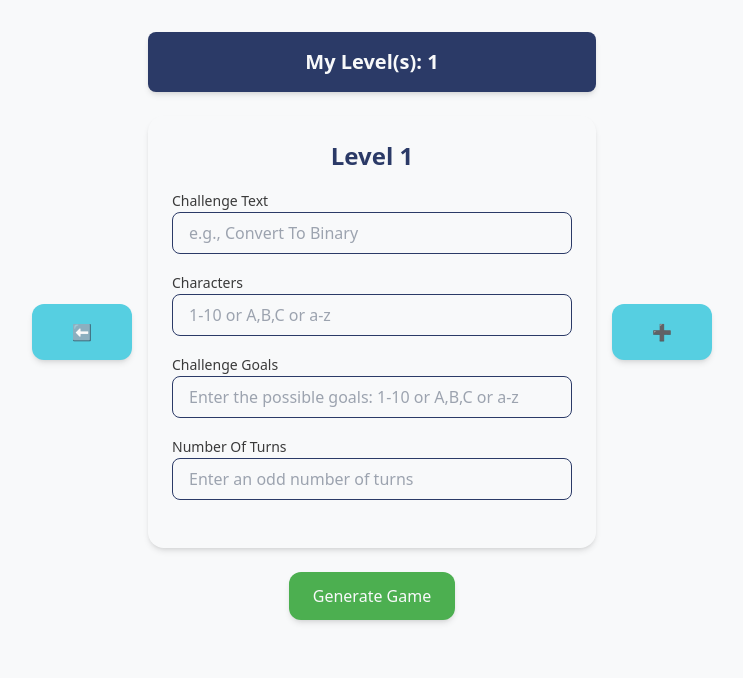
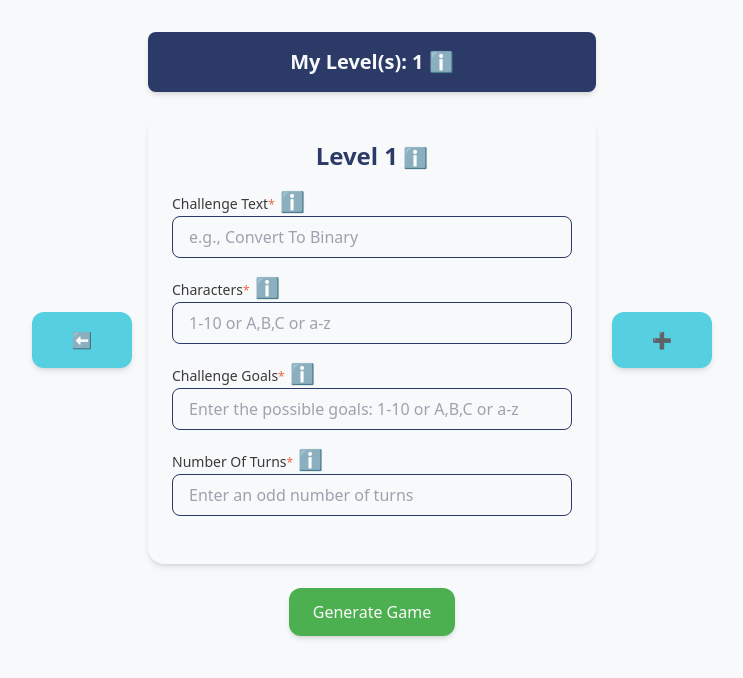
Before and after one commit to EyadTamer999/Bachelor, a Next.js app in the folder instructor-portal/: page /space-invaders in a window 1280 px wide. Shown: the top 678 px of the page, without its empty margins (268-1011 px from the left). Built offline with nearby package versions, Linux system fonts and the light colour scheme; no server answers.

Commit message:
feat: add Tooltip component and integrate it into DiagnoseCreator for enhanced user guidance

```diff
--- /dev/null
+++ b/instructor-portal/src/app/shared/ToolTip.jsx
@@ -0,0 +1,53 @@
+import { useState, useRef } from "react";
+
+const Tooltip = ({ children, content, position = "top" }) => {
+    const [isVisible, setIsVisible] = useState(false);
+    const tooltipRef = useRef(null);
+
+    const toggleTooltip = (visible) => {
+        setIsVisible(visible);
+    };
+
+    return (
+        <div className="relative">
+            {/* Trigger element */}
+            <div
+                onMouseEnter={() => toggleTooltip(true)}
+                onMouseLeave={() => toggleTooltip(false)}
+                onFocus={() => toggleTooltip(true)}
+                onBlur={() => toggleTooltip(false)}
+            >
+                {children}
+            </div>
+
+            {/* Tooltip */}
+            {isVisible && (
+                <div
+                    ref={tooltipRef}
+                    className={`absolute z-50 w-max max-w-xs px-3 py-2 text-sm text-white bg-gray-800 rounded shadow-lg transition-opacity duration-200 ${position === "top"
+                        ? "bottom-full left-1/2 transform -translate-x-1/2 mb-2"
+                        : position === "right"
+                            ? "top-1/2 left-full transform -translate-y-1/2 ml-2"
+                            : position === "bottom"
+                                ? "top-full left-1/2 transform -translate-x-1/2 mt-2"
+                                : "top-1/2 right-full transform -translate-y-1/2 mr-2"
+                        }`}
+                >
+                    {content}
+                    <span
+                        className={`absolute ${position === "top"
+                            ? "top-full left-1/2 transform -translate-x-1/2 border-t-gray-800"
+                            : position === "right"
+                                ? "right-full top-1/2 transform -translate-y-1/2 border-r-gray-800"
+                                : position === "bottom"
+                                    ? "bottom-full left-1/2 transform -translate-x-1/2 border-b-gray-800"
+                                    : "left-full top-1/2 transform -translate-y-1/2 border-l-gray-800"
+                            } w-0 h-0 border-[6px] border-transparent`}
+                    />
+                </div>
+            )}
+        </div>
+    );
+};
+
+export default Tooltip;
--- a/instructor-portal/src/app/space-invaders/page.tsx
+++ b/instructor-portal/src/app/space-invaders/page.tsx
@@ -2,6 +2,7 @@
 
 import React, { useState } from "react";
 import { generateSpaceInvaderGame } from "@/utils/fetchApi";
+import Tooltip from "@/app/shared/ToolTip";
 
 export default function SpaceInvaders() {
   const [currentLevel, setCurrentLevel] = useState(1);
@@ -170,10 +171,15 @@ export default function SpaceInvaders() {
   return (
     <div className="flex flex-col items-center bg-neutral-white min-h-screen px-4 py-8 lg:px-16">
       <div className="mb-6 w-full max-w-md text-center space-y-2">
+        <Tooltip
+          content="The Level(s) you have created for the game."
+          position="bottom"
+        >
           <h2 className="bg-primary text-neutral-white px-5 py-3 rounded-lg shadow-md text-lg font-semibold md:text-xl lg:px-8 lg:py-4">
             My Level(s): {levels.length > 0 ? levels.length : 1}
+            {"  ℹ️"}
           </h2>
-
+        </Tooltip>
         {warning && (
           <div className="text-error font-medium text-center bg-error-light p-3 rounded-lg">
             {warning}
@@ -201,6 +207,7 @@ export default function SpaceInvaders() {
       </div>
 
       <div className="flex items-center w-full justify-center space-x-4">
+        <Tooltip content="Go to previous level" position="bottom">
           <button
             onClick={handleDecrementLevel}
             className="bg-secondary hover:bg-accent-green text-neutral-white px-3 py-3 rounded-xl shadow-md focus:ring focus:ring-secondary-light transition-transform md:px-10 md:py-4"
@@ -208,18 +215,32 @@ export default function SpaceInvaders() {
           >
             ⬅️
           </button>
+        </Tooltip>
 
         <div className="bg-neutral-light rounded-2xl p-6 w-full max-w-md shadow-md">
           <div className="mb-4">
+            <Tooltip
+              content="The current level you are working on"
+              position="top"
+            >
               <h3 className="text-center text-primary font-semibold text-xl md:text-2xl">
                 Level {currentLevel}
+                <span className="text-lg md:text-xl">{"  ℹ️"}</span>
               </h3>
+            </Tooltip>
           </div>
 
           <div className="mb-4">
+            <Tooltip
+              content="The objective text that will be displayed in the game"
+              position="top"
+            >
               <label className="text-sm font-medium text-neutral-dark">
                 Challenge Text
+                <span className="text-xs text-error">*</span>
+                <span className="text-lg md:text-xl">{"  ℹ️"}</span>
               </label>
+            </Tooltip>
             <input
               type="text"
               placeholder="e.g., Convert To Binary"
@@ -233,9 +254,16 @@ export default function SpaceInvaders() {
           </div>
 
           <div className="mb-4">
+            <Tooltip
+              content="The letters/numbers that will be displayed in the game. Use a comma to separate multiple characters. You can also use a range (e.g., 1-10 or A-Z)"
+              position="top"
+            >
               <label className="text-sm font-medium text-neutral-dark">
                 Characters
+                <span className="text-xs text-error">*</span>
+                <span className="text-lg md:text-xl">{"  ℹ️"}</span>
               </label>
+            </Tooltip>
             <input
               type="text"
               placeholder="1-10 or A,B,C or a-z"
@@ -249,9 +277,16 @@ export default function SpaceInvaders() {
           </div>
 
           <div className="mb-4">
+            <Tooltip
+              content="The possible answers for the challenge. Use a comma to separate multiple goals. You can also use a range (e.g., 1-10 or A-Z)"
+              position="top"
+            >
               <label className="text-sm font-medium text-neutral-dark">
                 Challenge Goals
+                <span className="text-xs text-error">*</span>
+                <span className="text-lg md:text-xl">{"  ℹ️"}</span>
               </label>
+            </Tooltip>
             <input
               type="text"
               placeholder="Enter the possible goals: 1-10 or A,B,C or a-z"
@@ -265,9 +300,16 @@ export default function SpaceInvaders() {
           </div>
 
           <div className="mb-6">
+            <Tooltip
+              content="The number of challenges the player has to complete within level, must be an odd number: 1, 3, 5, 7, etc."
+              position="top"
+            >
               <label className="text-sm font-medium text-neutral-dark">
                 Number Of Turns
+                <span className="text-xs text-error">*</span>
+                <span className="text-lg md:text-xl">{"  ℹ️"}</span>
               </label>
+            </Tooltip>
             <input
               type="text"
               placeholder="Enter an odd number of turns"
@@ -282,16 +324,19 @@ export default function SpaceInvaders() {
 
           {currentLevel !== 1 && (
             <div className="flex justify-center">
+              <Tooltip content="Delete the current level" position="top">
                 <button
                   onClick={deleteLevel}
                   className="bg-error hover:bg-error-dark text-neutral-white px-6 py-3 rounded-xl shadow-md focus:ring focus:ring-error-light transition-transform"
                 >
                   Delete Level
                 </button>
+              </Tooltip>
             </div>
           )}
         </div>
 
+        <Tooltip content="Go to next level" position="bottom">
           <button
             onClick={handleIncrementLevel}
             className="bg-secondary hover:bg-accent-green text-neutral-white px-3 py-3 rounded-xl shadow-md focus:ring focus:ring-secondary-light transition-transform md:px-10 md:py-4"
@@ -301,6 +346,7 @@ export default function SpaceInvaders() {
           >
             {currentLevel === levels.length ? "➕" : "➡️"}
           </button>
+        </Tooltip>
       </div>
 
       <div className="mt-6">
```
Also changed, not shown: instructor-portal/src/app/diagnose/page.tsx (+47 -1 lines). Lines whose indentation alone changed are shown as unchanged.
